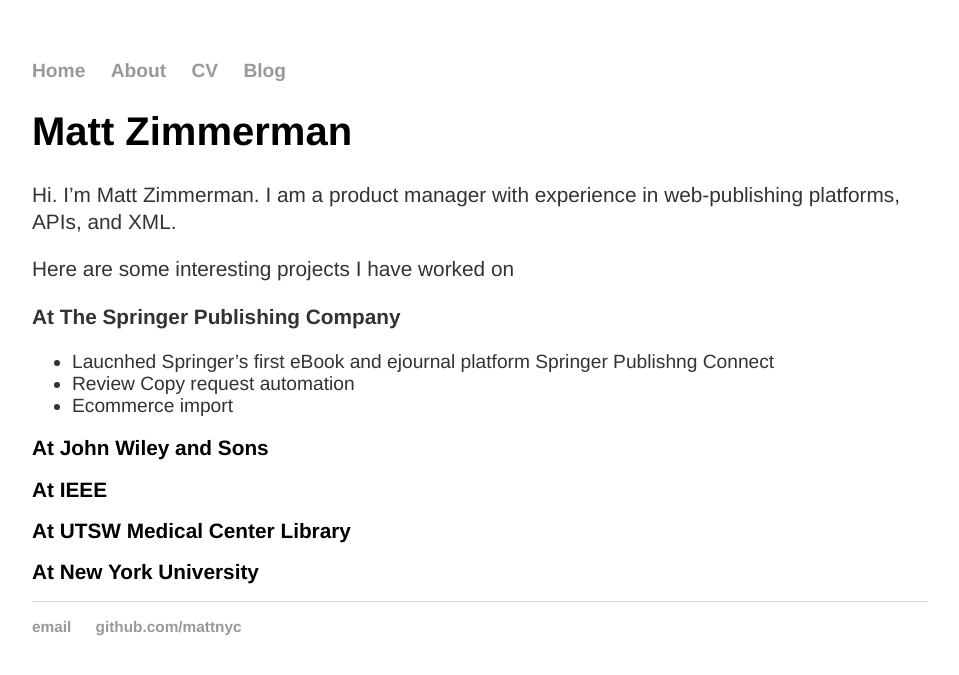
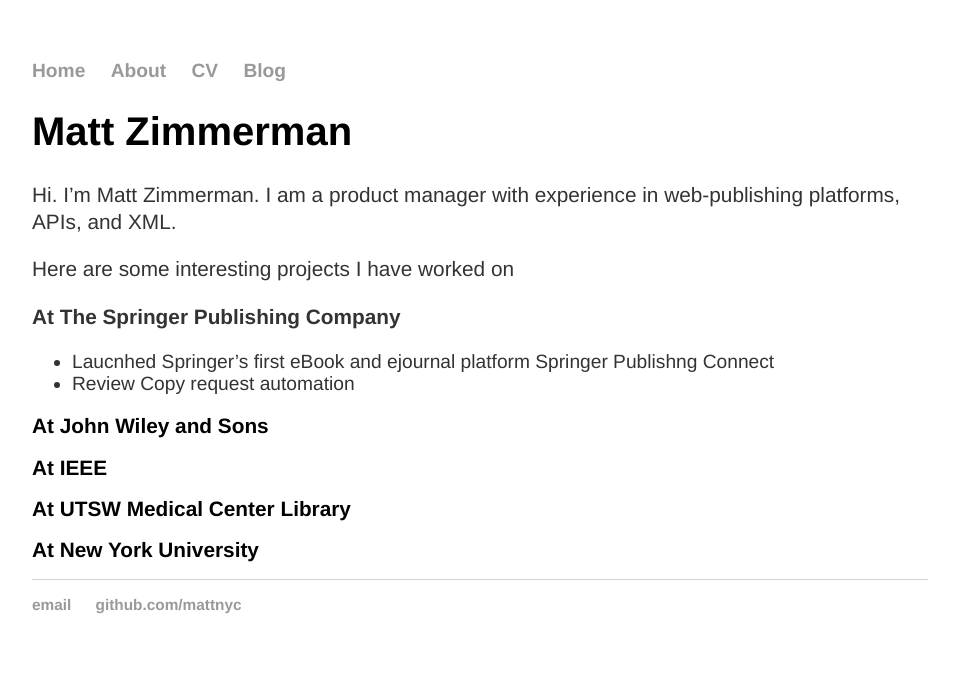
Before and after one commit to mattznyc/mattznyc.github.io, a Jekyll site: the page built from index.md, in a window 1280 px wide. Shown: the top 675 px of the page, without its empty margins (160-1119 px from the left). Built offline with Jekyll 4.4.1, drawn with Linux system fonts in a browser that asks for light colours.

Commit message:
Update index.md

```diff
--- a/index.md
+++ b/index.md
@@ -12,7 +12,6 @@
 
 * Laucnhed Springer's first eBook and ejournal platform Springer Publishng Connect
 * Review Copy request automation
-* Ecommerce import
 
 ## At John Wiley and Sons
 ## At IEEE
```
